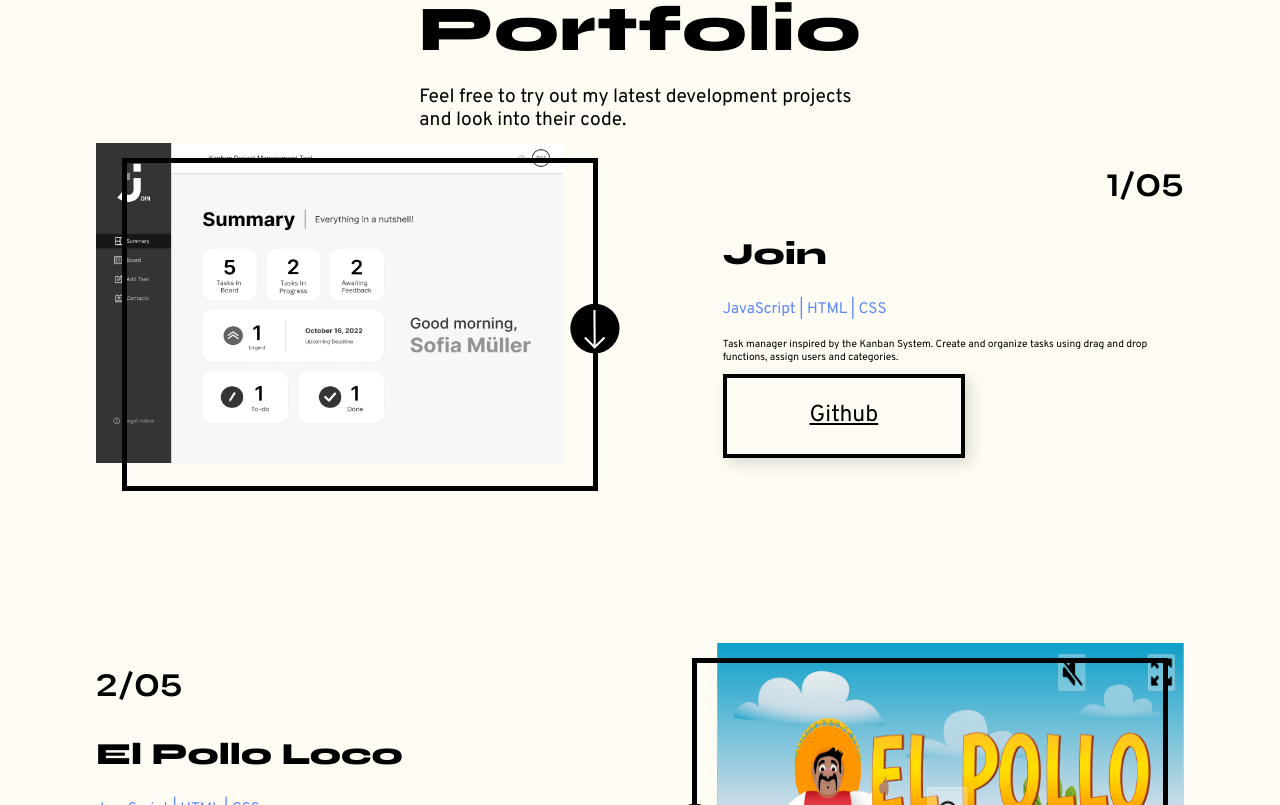
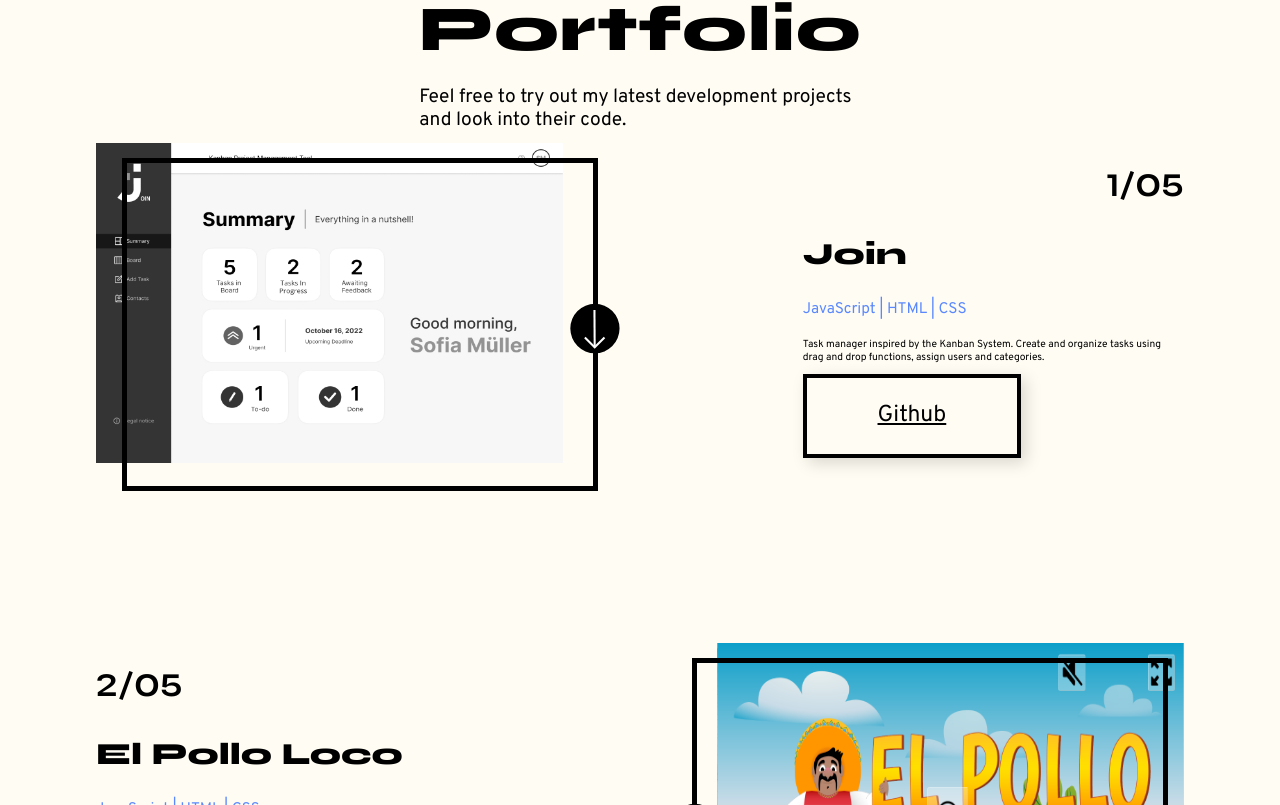
Before and after one commit to majorSoldier603/Portfolio.old, an Angular app: page / in a window 1280 px wide. Shown: the part 3995-4800 px from the top of the page. Built offline with nearby package versions, Linux system fonts and the light colour scheme.

Commit message:
change rem padding

```diff
--- a/src/app/project-preview/project-preview.component.scss
+++ b/src/app/project-preview/project-preview.component.scss
@@ -2,7 +2,7 @@
 	main {
 		display: flex;
 		flex-direction: row-reverse;
-		margin-bottom: 10rem;
+		margin-bottom: 15rem;
 
 		a {
 			div {
@@ -152,7 +152,7 @@
 
 		span {
 
-			padding-left: 10rem;
+			padding-left: 15rem;
 
 			h1 {
 				color: #000;
```
